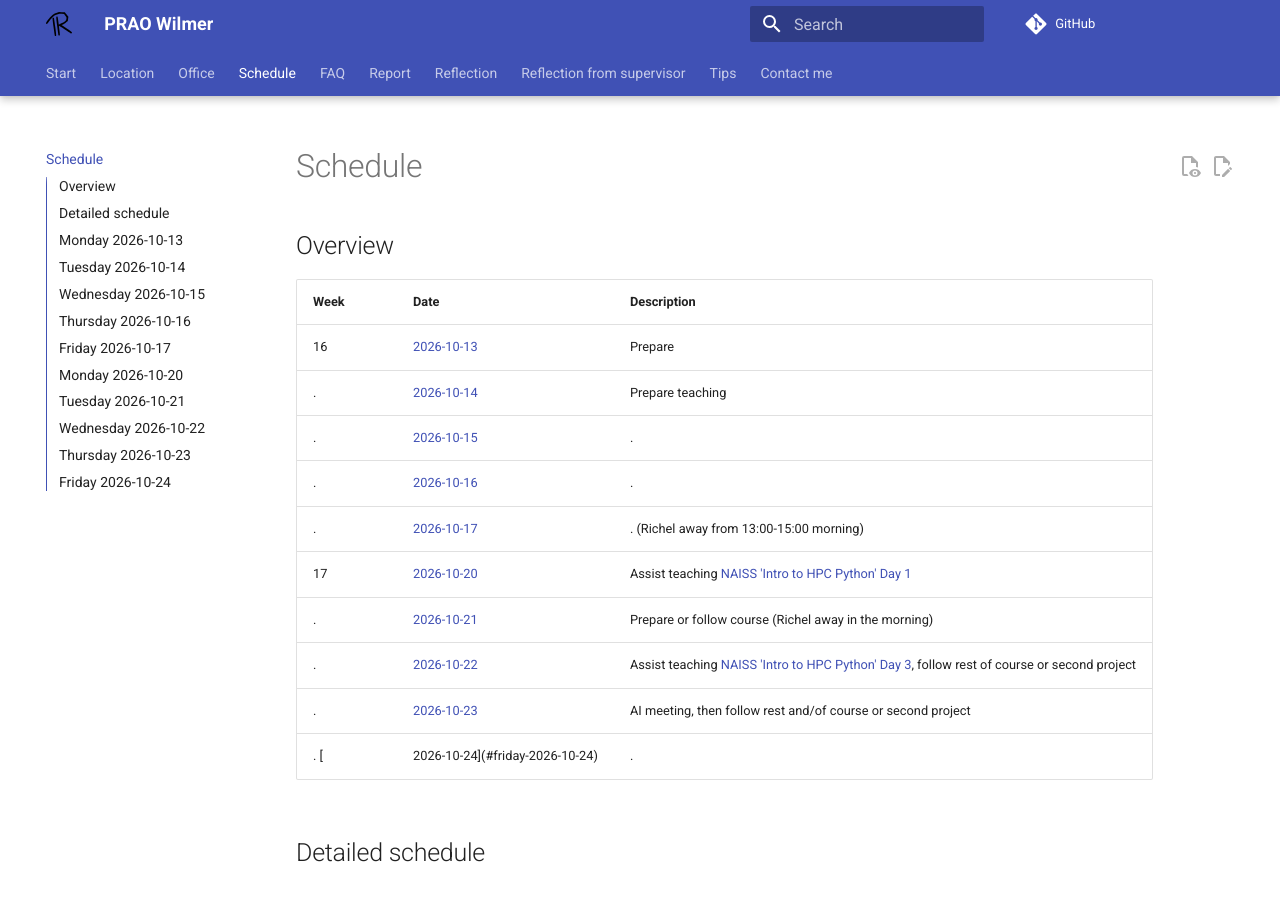
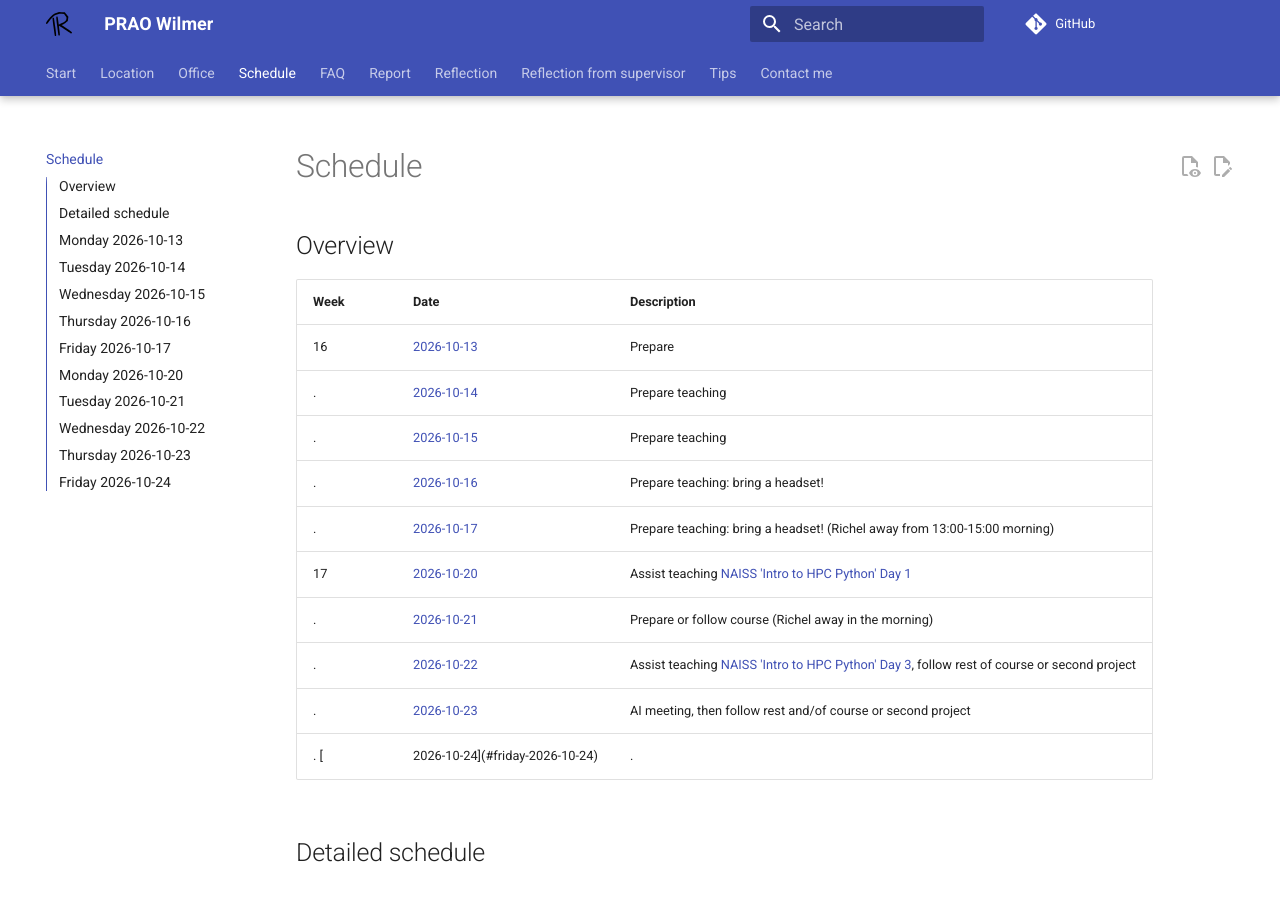
Before and after one commit to richelbilderbeek/prao_wilmer_20260413, an MkDocs documentation site: the page built from docs/schedule.md, in a window 1280 px wide and 900 px high. Built offline with MkDocs 1.6.1 and Material for MkDocs 9.7.7, drawn with Linux system fonts in a browser that asks for light colours; comment, search, counter and statistics services are not loaded.

Commit message:
Update schedule

```diff
--- a/docs/schedule.md
+++ b/docs/schedule.md
@@ -6,9 +6,9 @@ Week|Date                               |Description
 ----|-----------------------------------|-----------
 16  |[2026-10-13](#monday-2026-10-13)   |Prepare
 .   |[2026-10-14](#tuesday-2026-10-14)  |Prepare teaching
-.   |[2026-10-15](#wednesday-2026-10-15)|.
-.   |[2026-10-16](#thursday-2026-10-16) |.
-.   |[2026-10-17](#friday-2026-10-17)   |. (Richel away from 13:00-15:00 morning)
+.   |[2026-10-15](#wednesday-2026-10-15)|Prepare teaching
+.   |[2026-10-16](#thursday-2026-10-16) |Prepare teaching: bring a headset!
+.   |[2026-10-17](#friday-2026-10-17)   |Prepare teaching: bring a headset! (Richel away from 13:00-15:00 morning)
 17  |[2026-10-20](#monday-2026-10-20)   |Assist teaching [NAISS 'Intro to HPC Python' Day 1](https://uppmax.github.io/naiss_intro_python/)
 .   |[2026-10-21](#tuesday-2026-10-21)  |Prepare or follow course (Richel away in the morning)
 .   |[2026-10-22](#wednesday-2026-10-22)|Assist teaching [NAISS 'Intro to HPC Python' Day 3](https://uppmax.github.io/HPC-python/schedule.html#day-3-basic-analysis-big-data-and-batch-jobs), follow rest of course or second project
```
